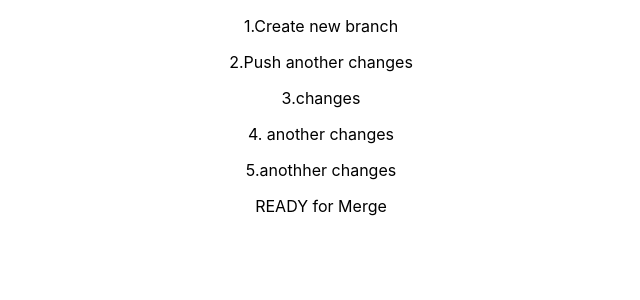
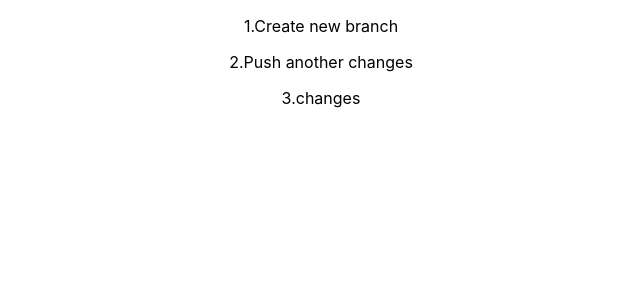
Before and after one commit to Increation-on/git-test, a React (Create React App) app: page / in a window 1280 px wide. Shown: the top 300 px of the page, without its empty margins (319-959 px from the left). Built offline with nearby package versions, Linux system fonts and the light colour scheme.

Commit message:
Revert "another merge"
This reverts commit ab9464b25e60bfa7fce3366f2b4aa952e569b561.

```diff
--- a/src/App.js
+++ b/src/App.js
@@ -7,9 +7,6 @@ function App() {
       <p>1.Create new branch</p>
       <p>2.Push another changes</p>
       <p>3.changes</p>
-      <p>4. another changes</p>
-      <p>5.anothher changes</p>
-      <p>READY for Merge</p>
     </div>
   );
 }
```
